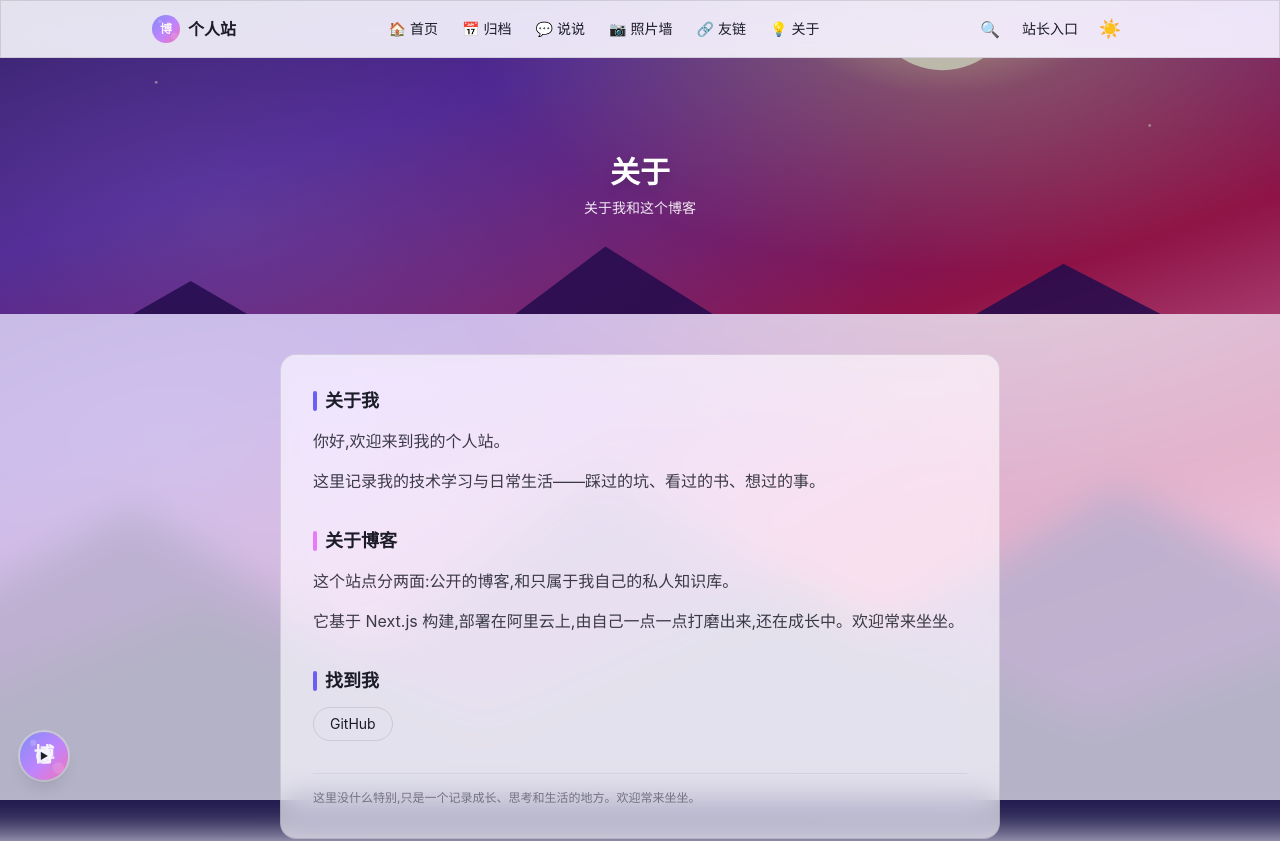
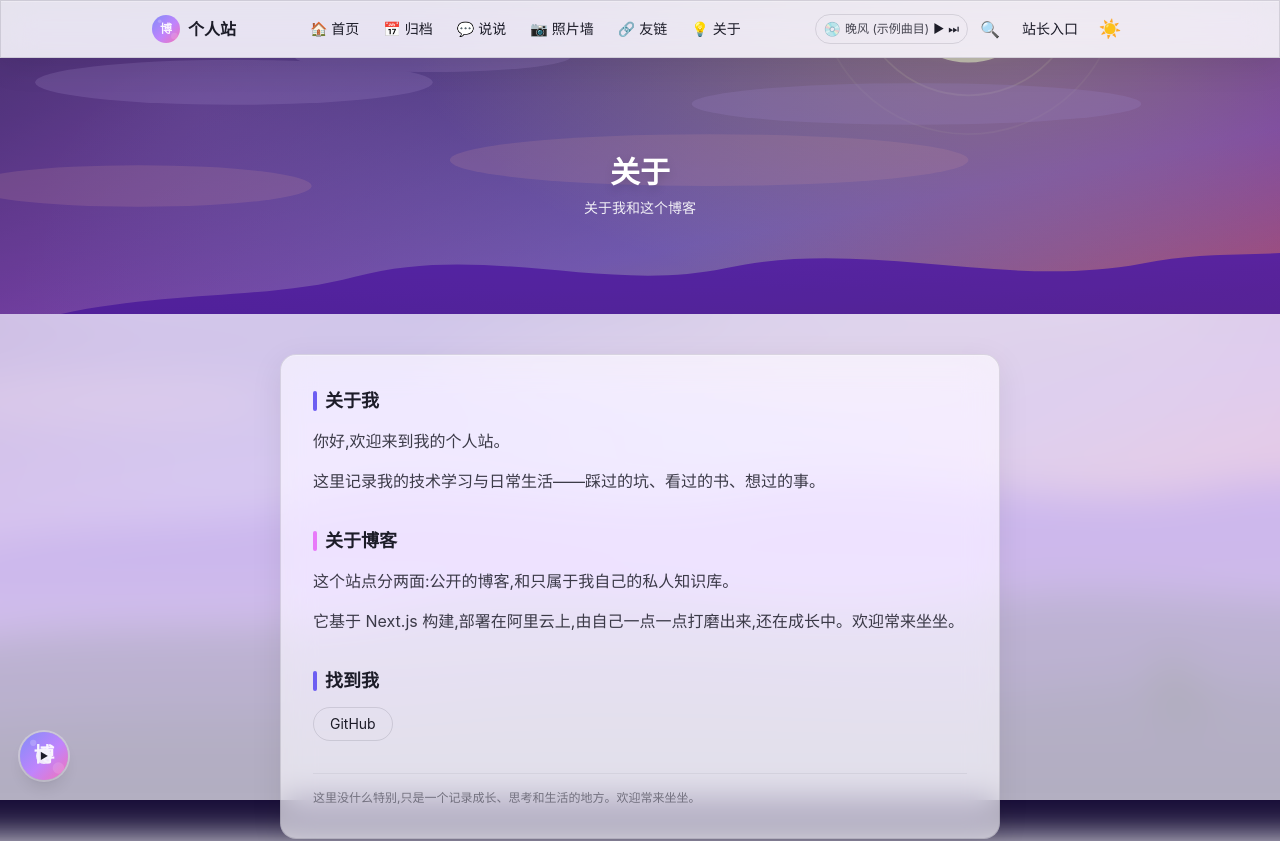
Before and after one commit to guyue-123456-tianzun/personal-blog, a Next.js app: page /about in a window 1280 px wide. Shown: the top 841 px of the page. Built offline with nearby package versions, Linux system fonts and the light colour scheme; no server answers; the database is empty.

Commit message:
feat: 三轮视觉打磨(新Hero插画/标题压图文章卡/导航迷你播放器/年度进度条/入场动画/玻璃质感增强)

```diff
--- a/src/app/globals.css
+++ b/src/app/globals.css
@@ -44,9 +44,32 @@ body {
 /* 玻璃卡片:半透明底 + 背景模糊 + 细边框(设计系统核心零件) */
 .glass {
   background: var(--card);
-  backdrop-filter: blur(16px) saturate(1.4);
-  -webkit-backdrop-filter: blur(16px) saturate(1.4);
+  backdrop-filter: blur(16px) saturate(1.5);
+  -webkit-backdrop-filter: blur(16px) saturate(1.5);
   border: 1px solid var(--border);
+  box-shadow:
+    0 8px 32px rgba(0, 0, 0, 0.08),
+    inset 0 1px 0 rgba(255, 255, 255, 0.25);
+}
+.dark .glass {
+  box-shadow:
+    0 8px 32px rgba(0, 0, 0, 0.35),
+    inset 0 1px 0 rgba(255, 255, 255, 0.08);
+}
+
+/* 入场动画:卡片/区块加载时自下而上淡入(纯 CSS,无需 JS) */
+@keyframes fade-up {
+  from {
+    opacity: 0;
+    transform: translateY(18px);
+  }
+  to {
+    opacity: 1;
+    transform: none;
+  }
+}
+.fade-up {
+  animation: fade-up 0.7s ease-out both;
 }
 
 /* 背景装饰光斑:给玻璃提供可供模糊的色彩,深浅色下强度不同 */
--- a/src/app/page.tsx
+++ b/src/app/page.tsx
@@ -106,12 +106,18 @@ export default async function Home() {
         </div>
       </section>
 
-      {/* 小部件浮上 Hero 底边:参考站的标志构图 */}
+      {/* 小部件浮上 Hero 底边:参考站的标志构图;入场动画逐个错峰 */}
       <main className="mx-auto w-full max-w-5xl px-4 pb-10 sm:px-6">
         <div className="relative z-20 -mt-24 grid gap-4 md:grid-cols-3">
-          <ProfileCard stats={stats} appearance={appearance} />
-          <StatsCard stats={stats} />
-          <MusicPlayer />
+          <div className="fade-up" style={{ animationDelay: "0ms" }}>
+            <ProfileCard stats={stats} appearance={appearance} />
+          </div>
+          <div className="fade-up" style={{ animationDelay: "120ms" }}>
+            <StatsCard stats={stats} />
+          </div>
+          <div className="fade-up" style={{ animationDelay: "240ms" }}>
+            <MusicPlayer />
+          </div>
         </div>
 
         <div className="mt-6 space-y-6">
@@ -127,8 +133,14 @@ export default async function Home() {
                 </p>
               ) : (
                 <div className="grid gap-4 sm:grid-cols-2">
-                  {posts.map((post) => (
-                    <ArticleCard key={post.slug} post={post} />
+                  {posts.map((post, index) => (
+                    <div
+                      key={post.slug}
+                      className="fade-up"
+                      style={{ animationDelay: `${300 + index * 100}ms` }}
+                    >
+                      <ArticleCard post={post} />
+                    </div>
                   ))}
                 </div>
               )}
--- /dev/null
+++ b/src/components/NavMusic.tsx
@@ -0,0 +1,62 @@
+"use client";
+
+import { useEffect, useRef, useState } from "react";
+
+import { siteConfig } from "@/lib/site-config";
+
+// 导航栏迷你播放器(参考站同款):碟片 + 曲名 + 播放/下一首,中屏以上显示。
+// 与首页小部件、左下角圆盘共用歌单,各自独立播放。
+export default function NavMusic() {
+  const playlist = siteConfig.music;
+  const audioRef = useRef<HTMLAudioElement | null>(null);
+  const [index, setIndex] = useState(0);
+  const [playing, setPlaying] = useState(false);
+
+  useEffect(() => {
+    const audio = audioRef.current;
+    if (!audio) return;
+    const onEnd = () => setIndex((i) => (i + 1) % playlist.length);
+    audio.addEventListener("ended", onEnd);
+    return () => audio.removeEventListener("ended", onEnd);
+  }, [playlist.length]);
+
+  if (playlist.length === 0) return null;
+
+  function toggle() {
+    const audio = audioRef.current;
+    if (!audio) return;
+    if (playing) audio.pause();
+    else audio.play();
+    setPlaying(!playing);
+  }
+
+  function next() {
+    setIndex((i) => (i + 1) % playlist.length);
+    setPlaying(true);
+  }
+
+  return (
+    <div className="hidden items-center gap-1 rounded-full border border-border px-2 py-1 text-xs lg:flex">
+      <span
+        className={`text-sm ${playing ? "animate-spin [animation-duration:5s]" : ""}`}
+        aria-hidden
+      >
+        💿
+      </span>
+      <span className="max-w-28 truncate opacity-80" title={playlist[index].title}>
+        {playlist[index].title}
+      </span>
+      <button
+        onClick={toggle}
+        aria-label={playing ? "暂停音乐" : "播放音乐"}
+        className="transition-opacity hover:opacity-70"
+      >
+        {playing ? "⏸" : "▶"}
+      </button>
+      <button onClick={next} aria-label="下一首" className="transition-opacity hover:opacity-70">
+        ⏭
+      </button>
+      <audio ref={audioRef} src={playlist[index].url} />
+    </div>
+  );
+}
--- a/src/components/SiteHeader.tsx
+++ b/src/components/SiteHeader.tsx
@@ -2,6 +2,7 @@ import Link from "next/link";
 
 import { siteConfig } from "@/lib/site-config";
 import { getAppearance } from "@/lib/settings";
+import NavMusic from "@/components/NavMusic";
 import ThemeToggle from "@/components/ThemeToggle";
 
 const NAV = [
@@ -42,6 +43,7 @@ export default async function SiteHeader() {
           ))}
         </nav>
         <div className="flex shrink-0 items-center gap-1">
+          <NavMusic />
           <Link
             href="/search"
             aria-label="搜索"
--- a/src/components/home/ArticleCard.tsx
+++ b/src/components/home/ArticleCard.tsx
@@ -3,43 +3,41 @@ import Link from "next/link";
 import { fallbackCover } from "@/lib/site-config";
 import type { PostListItem } from "@/lib/content-api";
 
-// 文章封面卡:有封面用封面,没封面按 slug 稳定分配一张渐变占位图
+// 文章封面卡:标题压在封面图上(渐变压暗保证可读),日期/浏览量/标签在卡身
 export default function ArticleCard({ post }: { post: PostListItem }) {
   return (
     <Link
       href={`/posts/${post.slug}`}
       className="glass group block overflow-hidden rounded-2xl transition-all hover:-translate-y-1 hover:shadow-xl"
     >
+      <div className="relative h-44 overflow-hidden">
         {/* eslint-disable-next-line @next/next/no-img-element */}
         <img
           src={post.cover || fallbackCover(post.slug)}
           alt=""
-        className="h-40 w-full object-cover transition-transform duration-500 group-hover:scale-105"
+          className="h-full w-full object-cover transition-transform duration-500 group-hover:scale-110"
         />
-      <div className="p-4">
-        <div className="flex items-baseline justify-between gap-3">
-          <h3 className="truncate font-semibold transition-colors group-hover:text-accent">
+        {/* 底部渐变压暗:标题压图的白字靠它保证可读 */}
+        <div className="absolute inset-0 bg-gradient-to-t from-black/75 via-black/20 to-transparent" />
+        <h3 className="absolute bottom-3 left-4 right-4 line-clamp-2 text-lg font-bold leading-snug text-white drop-shadow">
           {post.title}
         </h3>
-          <time className="shrink-0 text-xs opacity-50">
-            {post.publishedAt?.slice(0, 10)}
-          </time>
       </div>
+      <div className="p-4">
         {post.excerpt && (
-          <p className="mt-1.5 line-clamp-2 text-sm opacity-70">{post.excerpt}</p>
+          <p className="line-clamp-2 text-sm opacity-75">{post.excerpt}</p>
         )}
-        <div className="mt-3 flex flex-wrap items-center justify-between gap-2">
-          <div className="flex flex-wrap gap-1.5">
-            {post.tags.map((tag) => (
-              <span
-                key={tag}
-                className="rounded-full border border-border px-2 py-0.5 text-xs opacity-60"
-              >
+        <div className="mt-3 flex flex-wrap items-center justify-between gap-2 text-xs opacity-60">
+          <span>
+            📅 {post.publishedAt?.slice(0, 10)} · 👁 {post.views}
+          </span>
+          <span className="flex flex-wrap gap-1.5">
+            {post.tags.slice(0, 2).map((tag) => (
+              <span key={tag} className="rounded-full border border-border px-2 py-0.5">
                 {tag}
               </span>
             ))}
-          </div>
-          <span className="shrink-0 text-xs opacity-50">👁 {post.views}</span>
+          </span>
         </div>
       </div>
     </Link>
--- a/src/components/home/StatsCard.tsx
+++ b/src/components/home/StatsCard.tsx
@@ -3,8 +3,14 @@ import type { SiteStats } from "@/lib/site-stats";
 
 type Props = { stats: SiteStats };
 
-// 站点数据卡:参考站里最常见的那个小部件
+// 站点数据卡:行式统计 + 年度进度条(参考站同款"本年还剩 N 天")
 export default function StatsCard({ stats }: Props) {
+  const now = new Date();
+  const yearStart = new Date(now.getFullYear(), 0, 1).getTime();
+  const yearEnd = new Date(now.getFullYear() + 1, 0, 1).getTime();
+  const yearPct = Math.round(((now.getTime() - yearStart) / (yearEnd - yearStart)) * 100);
+  const daysLeft = Math.ceil((yearEnd - now.getTime()) / 86_400_000);
+
   const rows = [
     { icon: "📝", label: "文章", value: `${stats.posts} 篇` },
     { icon: "🏷️", label: "标签", value: `${stats.tags} 个` },
@@ -15,7 +21,7 @@ export default function StatsCard({ stats }: Props) {
   ];
 
   return (
-    <section className="glass h-full rounded-2xl p-5">
+    <section className="glass flex h-full flex-col rounded-2xl p-5">
       <h3 className="mb-3 flex items-center gap-2 font-semibold">
         <span className="inline-block h-4 w-1 rounded-full bg-accent" />
         站点数据
@@ -34,6 +40,22 @@ export default function StatsCard({ stats }: Props) {
           <RuntimeCounter />
         </li>
       </ul>
+
+      {/* 年度进度条:装饰性但数据真实 */}
+      <div className="mt-auto border-t border-border pt-3">
+        <div className="flex items-center justify-between text-xs opacity-70">
+          <span>🗓 {now.getFullYear()} 年进度</span>
+          <span>
+            {yearPct}% · 还剩 {daysLeft} 天
+          </span>
+        </div>
+        <div className="mt-1.5 h-1.5 w-full overflow-hidden rounded-full bg-foreground/10">
+          <div
+            className="h-full rounded-full bg-gradient-to-r from-accent to-accent-2"
+            style={{ width: `${yearPct}%` }}
+          />
+        </div>
+      </div>
     </section>
   );
 }
```
Also changed, not shown: public/images/hero-default.svg, 1 other file (tests, documents, lock files or other folders). Lines whose indentation alone changed are shown as unchanged.
